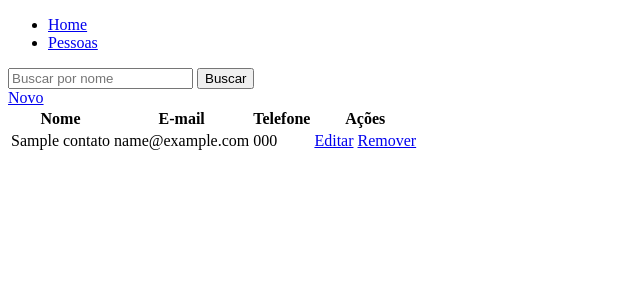
After one commit to thomzera/people-registration, a Django app: page /pessoas/1/contatos in a window 1280 px wide. The commit adds this page. Shown: the top 300 px of the page, without its empty margins (0-640 px from the left). Run offline with Django 4.2, Linux system fonts and the light colour scheme; tables that the repository leaves empty hold one stand-in row (values such as "Sample post").

Commit message:
Relacionando Models - associando pessoas a contatos

```diff
--- a/pessoa/models.py
+++ b/pessoa/models.py
@@ -9,3 +9,13 @@ class Pessoa(models.Model):
 
     def __str__(self) -> str:
         return self.nome_completo
+
+
+class Contato(models.Model):
+    nome = models.CharField(max_length=256)
+    email = models.EmailField(max_length=256)
+    telefone = models.CharField(max_length=256)
+    pessoa = models.ForeignKey(Pessoa, on_delete=models.CASCADE)
+
+    def __str__(self) -> str:
+        return self.nome
--- /dev/null
+++ b/pessoa/templates/contato/contato_list.html
@@ -0,0 +1,33 @@
+{% extends 'main/base.html' %}
+{% block content %}
+
+<form action="GET">
+    <input type="text" name="nome" placeholder="Buscar por nome">
+    <input type="submit" value="Buscar">
+</form>
+<a href="{% url 'contato.novo' pk_pessoa %}">Novo</a>
+<table>
+    <thead>
+        <tr>
+            <th>Nome</th>
+            <th>E-mail</th>
+            <th>Telefone</th>
+            <th>Ações</th>
+        </tr>
+    </thead>
+    <tbody>
+        {% for contato in contatos %}
+        <tr>
+            <td>{{ contato.nome }}</td>
+            <td>{{ contato.email }}</td>
+            <td>{{ contato.telefone }}</td>
+            <td>
+                <a href="{% url 'contato.editar' pk_pessoa contato.pk %}">Editar</a>
+                <a href="{% url 'contato.remover' pk_pessoa contato.pk %}">Remover</a>
+            </td>
+        </tr>
+        {% endfor %}
+    </tbody>
+</table>
+
+{% endblock content %}
--- a/pessoa/templates/pessoa/pessoa_list.html
+++ b/pessoa/templates/pessoa/pessoa_list.html
@@ -32,6 +32,7 @@
             <td>
                 <a href="{% url 'pessoa.editar' pessoa.pk %}">Editar</a>
                 <a href="{% url 'pessoa.remover' pessoa.pk %}">Remover</a>
+                <a href="{% url 'pessoa.contatos' pessoa.pk %}">Contatos</a>
             </td>
         </tr>
         {% endfor %}
--- a/pessoa/urls.py
+++ b/pessoa/urls.py
@@ -1,11 +1,17 @@
 from django.urls import path
 
+from . import views
 from .views import (ListaPessoaView, PessoaCreatView, PessoaDeleteView,
                     PessoaUpdateView)
 
 urlpatterns = [
     path('', ListaPessoaView.as_view(), name='pessoa.index'),
     path('novo/', PessoaCreatView.as_view(), name='pessoa.novo'),
-    path('editar/<int:pk>', PessoaUpdateView.as_view(), name='pessoa.editar'),
-    path('remover/<int:pk>', PessoaDeleteView.as_view(), name='pessoa.remover')
+    path('<int:pk>/editar', PessoaUpdateView.as_view(), name='pessoa.editar'),
+    path('<int:pk>/remover', PessoaDeleteView.as_view(),
+         name='pessoa.remover'),
+    path('<int:pk_pessoa>/contatos', views.contatos, name='pessoa.contatos'),
+    path('<int:pk_pessoa>/contato/novo/', views.contato_novo, name='contato.novo'),
+    path('<int:pk_pessoa>/contato/<int:pk>/editar', views.contato_editar, name='contato.editar'),
+    path('<int:pk_pessoa>/contato/<int:pk>/remover', views.contato_remover, name='contato.remover'),
 ]
--- a/pessoa/views.py
+++ b/pessoa/views.py
@@ -1,7 +1,11 @@
+# from django.http import Http404, HttpResponse
+# from django.http.response import HttpResponseNotAllowed
+from django.shortcuts import get_object_or_404, redirect, render
+from django.urls import reverse
 from django.views.generic import CreateView, DeleteView, ListView, UpdateView
 
-from .forms import PessoaForm
-from .models import Pessoa
+from .forms import ContatoForm, PessoaForm
+from .models import Contato, Pessoa
 
 # Create your views here.
 
@@ -35,3 +39,40 @@ class PessoaUpdateView(UpdateView):
 class PessoaDeleteView(DeleteView):
     model = Pessoa
     success_url = '/pessoas/'
+
+
+def contatos(request, pk_pessoa):
+    contatos = Contato.objects.filter(pessoa=pk_pessoa)
+    return render(request, 'contato/contato_list.html',
+                  {'contatos': contatos, 'pk_pessoa': pk_pessoa})
+
+
+def contato_novo(request, pk_pessoa):
+    form = ContatoForm()
+    if request.method == "POST":
+        form = ContatoForm(request.POST)
+        if form.is_valid():
+            contato = form.save(commit=False)
+            contato.pessoa_id = pk_pessoa
+            contato.save()
+            return redirect(reverse('pessoa.contatos', args=[pk_pessoa]))
+
+    return render(request, 'contato/contato_form.html', {'form': form})
+
+
+def contato_editar(request, pk_pessoa, pk):
+    contato = get_object_or_404(Contato, pk=pk)
+    form = ContatoForm(instance=contato)
+    if request.method == "POST":
+        form = ContatoForm(request.POST, instance=contato)
+        if form.is_valid():
+            form.save()
+            return redirect(reverse('pessoa.contatos', args=[pk_pessoa]))
+
+    return render(request, 'contato/contato_form.html', {'form': form})
+
+
+def contato_remover(request, pk_pessoa, pk):
+    contato = get_object_or_404(Contato, pk=pk)
+    contato.delete()
+    return redirect(reverse('pessoa.contatos', args=[pk_pessoa]))
```
Also changed, not shown: pessoa/forms.py (+7 -1 lines), pessoa/templates/contato/contato_form.html (added, +8 -0 lines), pessoa/migrations/0002_contato.py (added).
